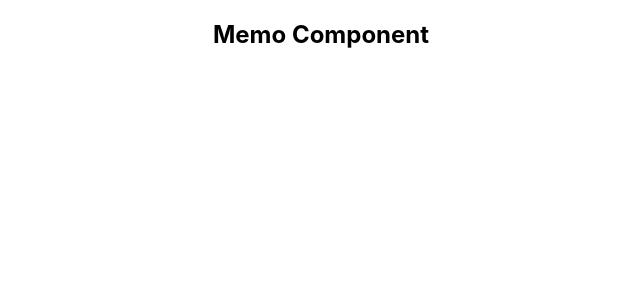
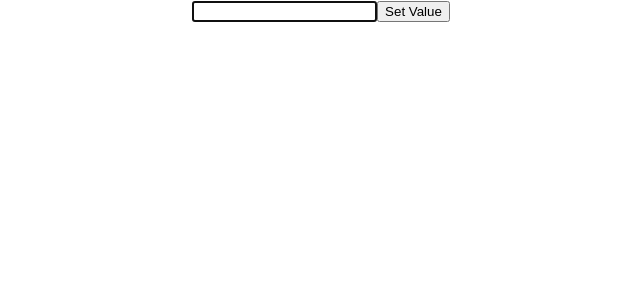
Before and after one commit to Priyesha/Advanced-React-Concepts, a React (Create React App) app: page / in a window 1280 px wide. Shown: the top 300 px of the page, without its empty margins (319-959 px from the left). Built offline with nearby package versions, Linux system fonts and the light colour scheme.

Commit message:
Refs implemented using createRef

```diff
--- a/src/App.js
+++ b/src/App.js
@@ -5,6 +5,7 @@ import Table from './components/Table';
 import PureComp from './components/PureComp';
 import Parent from './components/Parent';
 import ParentFunctional from './components/ParentFunctional'
+import RefsDemo from './components/RefsDemo';
 
 function App() {
   return (
@@ -12,8 +13,9 @@ function App() {
       {/* <FragmentDemo/> */}
       {/* <Table/> */}
       {/* <PureComp/> */}
-      <Parent/>
+      {/* <Parent/> */}
       {/* <ParentFunctional/> */}
+      <RefsDemo/>
     </div>
   );
 }
--- /dev/null
+++ b/src/components/RefsDemo.js
@@ -0,0 +1,28 @@
+import React, {Component} from 'react';
+
+class RefsDemo extends Component {
+
+    constructor() {
+        super();
+        this.inputRef = React.createRef();
+    }
+
+    componentDidMount() {
+        console.log(this.inputRef);
+        this.inputRef.current.focus();
+    }
+
+    clickHandler = () => {
+        console.log('Entered value is ' , this.inputRef.current.value);
+    }
+    render() {
+        return (
+        <React.Fragment>
+        <input type="text" ref={this.inputRef}></input>
+        <button onClick={this.clickHandler}>Set Value</button>
+        </React.Fragment>
+        )
+    }
+}
+
+export default RefsDemo;
```
Also changed, not shown: src/components/memoComp.js (line endings or trailing spaces).
